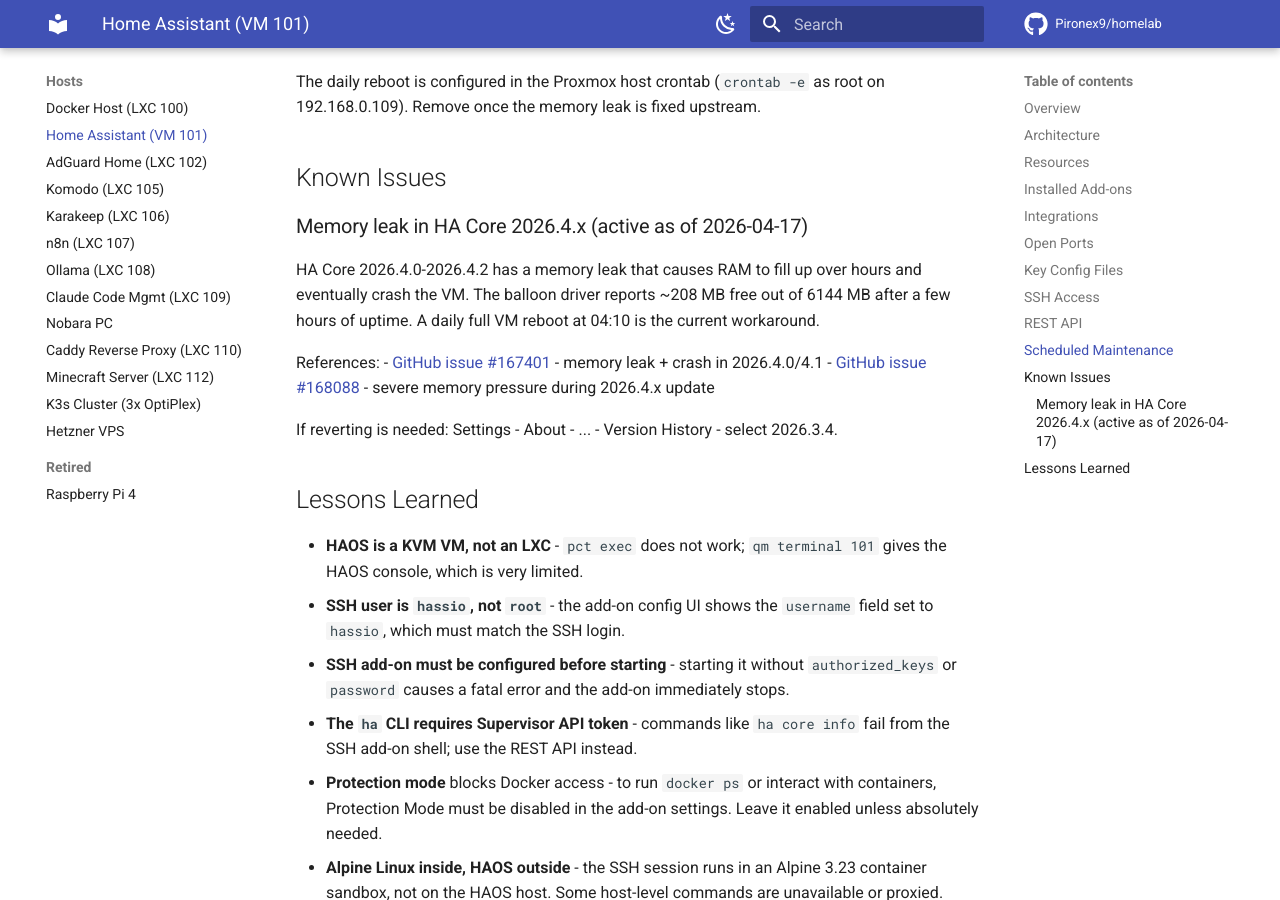
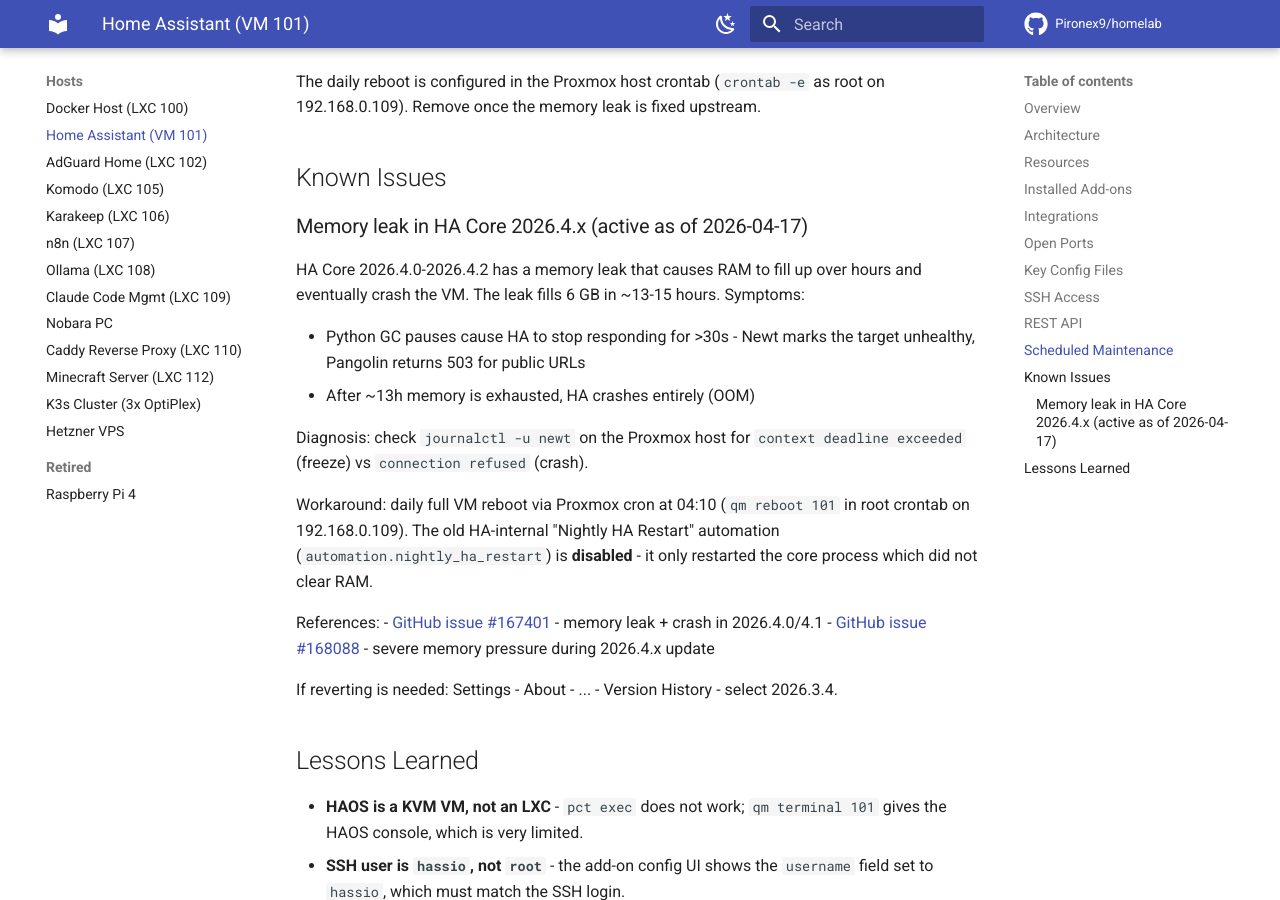
Before and after one commit to Pironex9/homelab, an MkDocs documentation site: the page built from docs/hosts/haos.md, in a window 1280 px wide and 900 px high, scrolled down 4928 px. Built offline with MkDocs 1.6.1 and Material for MkDocs 9.7.7, drawn with Linux system fonts in a browser that asks for light colours; comment, search, counter and statistics services are not loaded.

Commit message:
Update HAOS docs: memory leak diagnosis, Newt 503 pattern, disabled internal restart automation

```diff
--- a/docs/hosts/haos.md
+++ b/docs/hosts/haos.md
@@ -152,7 +152,14 @@
 
 ### Memory leak in HA Core 2026.4.x (active as of 2026-04-17)
 
-HA Core 2026.4.0-2026.4.2 has a memory leak that causes RAM to fill up over hours and eventually crash the VM. The balloon driver reports ~208 MB free out of 6144 MB after a few hours of uptime. A daily full VM reboot at 04:10 is the current workaround.
+HA Core 2026.4.0-2026.4.2 has a memory leak that causes RAM to fill up over hours and eventually crash the VM. The leak fills 6 GB in ~13-15 hours. Symptoms:
+
+- Python GC pauses cause HA to stop responding for >30s - Newt marks the target unhealthy, Pangolin returns 503 for public URLs
+- After ~13h memory is exhausted, HA crashes entirely (OOM)
+
+Diagnosis: check `journalctl -u newt` on the Proxmox host for `context deadline exceeded` (freeze) vs `connection refused` (crash).
+
+Workaround: daily full VM reboot via Proxmox cron at 04:10 (`qm reboot 101` in root crontab on 192.168.0.109). The old HA-internal "Nightly HA Restart" automation (`automation.nightly_ha_restart`) is **disabled** - it only restarted the core process which did not clear RAM.
 
 References:
 - [GitHub issue #167401](https://github.com/home-assistant/core/issues/167401) - memory leak + crash in 2026.4.0/4.1
```
